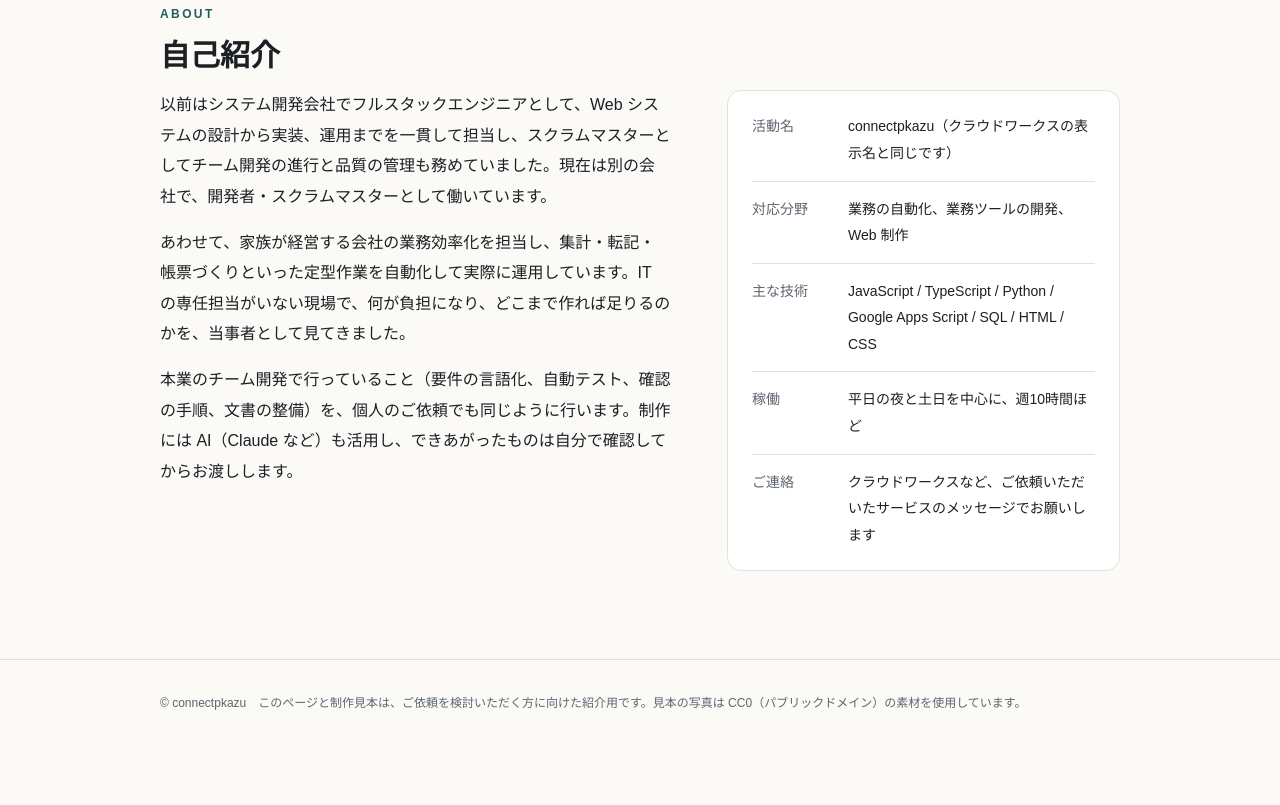
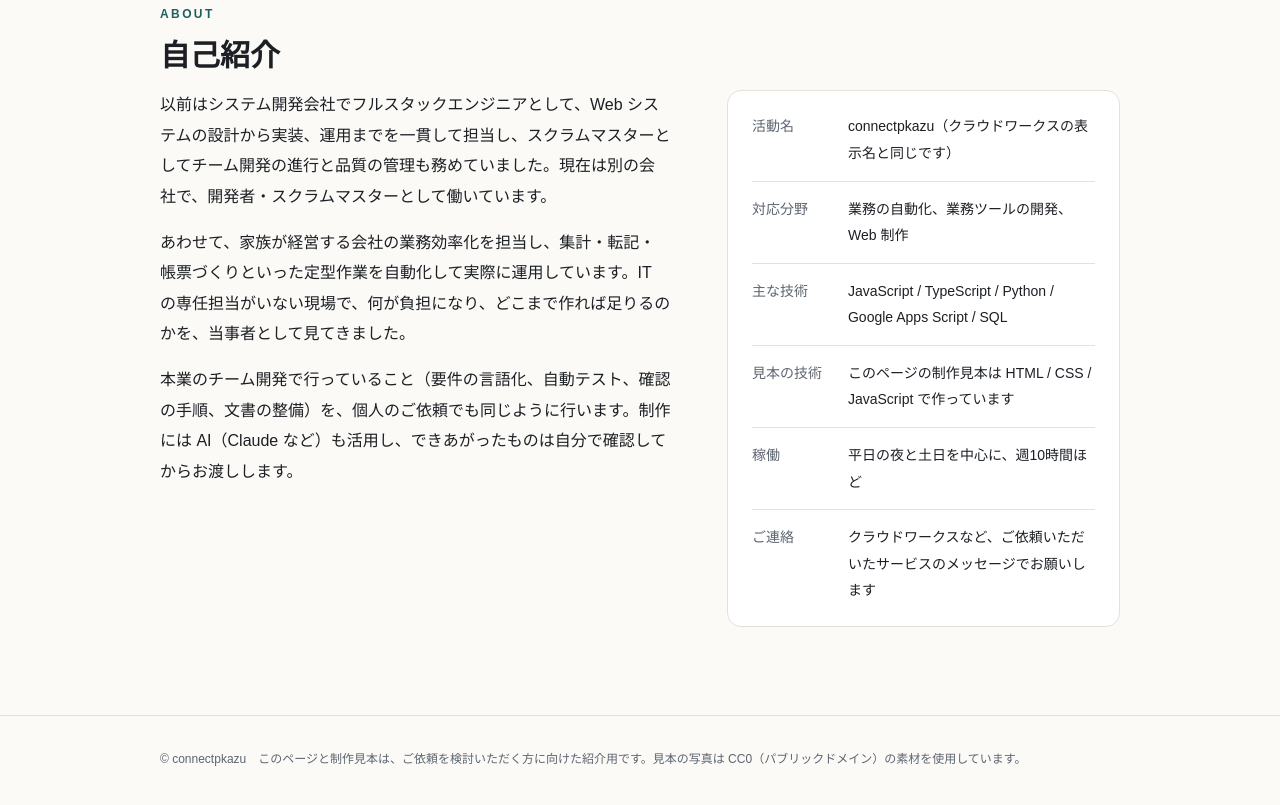
Before and after one commit to kazuto-0108/portfolio, a plain HTML site: page index.html in a window 1280 px wide. Shown: the part 3633-4438 px from the top of the page. Before the commit the page ends 4396 px from the top, so only its background shows below. Drawn offline with Linux system fonts and the light colour scheme.

Commit message:
入口ページの技術の記載を修正

```diff
--- a/index.html
+++ b/index.html
@@ -207,7 +207,8 @@ img { max-width: 100%; height: auto; display: block; }
         <ul class="facts">
           <li><span>活動名</span>connectpkazu（クラウドワークスの表示名と同じです）</li>
           <li><span>対応分野</span>業務の自動化、業務ツールの開発、Web 制作</li>
-          <li><span>主な技術</span>JavaScript / TypeScript / Python / Google Apps Script / SQL / HTML / CSS</li>
+          <li><span>主な技術</span>JavaScript / TypeScript / Python / Google Apps Script / SQL</li>
+          <li><span>見本の技術</span>このページの制作見本は HTML / CSS / JavaScript で作っています</li>
           <li><span>稼働</span>平日の夜と土日を中心に、週10時間ほど</li>
           <li><span>ご連絡</span>クラウドワークスなど、ご依頼いただいたサービスのメッセージでお願いします</li>
         </ul>
```
